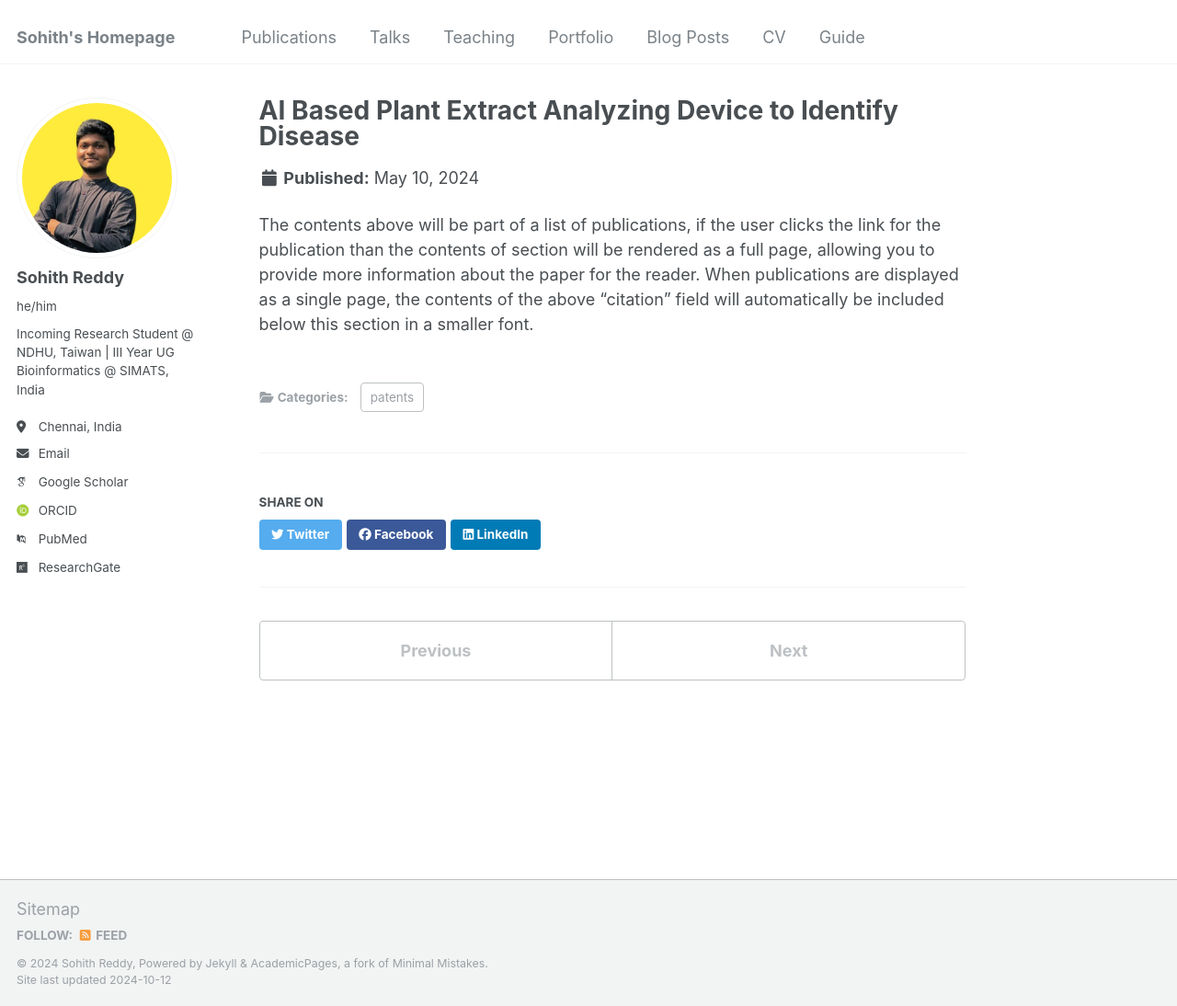
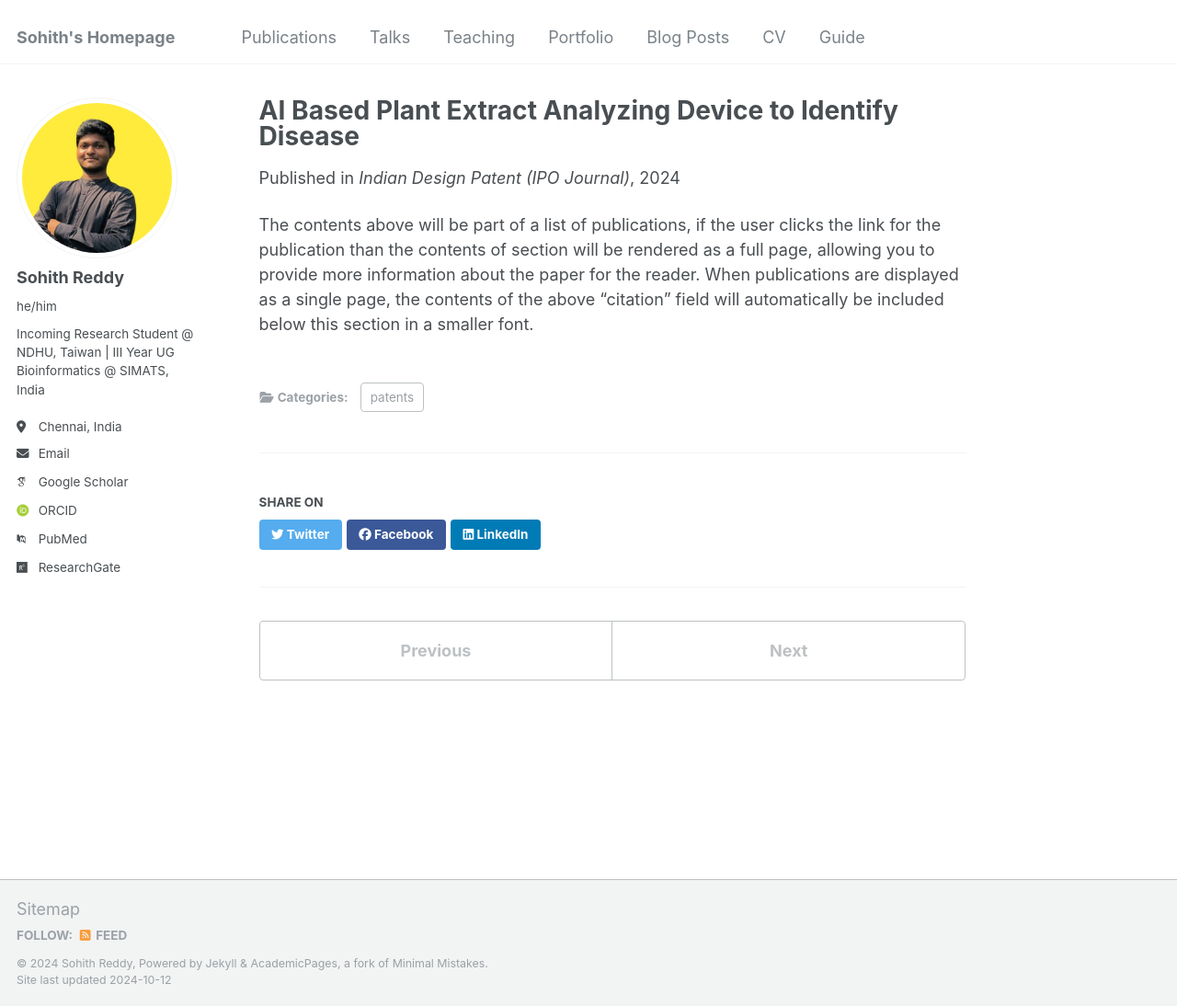
Before and after one commit to sohithpydev/sohith, a Jekyll site: the page built from _publications/2024-05-10.md, in a window 1280 px wide and 1094 px high. Shown: the whole window at 92% size. Built offline with Jekyll 4.4.1, drawn with Linux system fonts in a browser that asks for light colours; some web fonts are replaced.

Commit message:
Update 2024-05-10.md

```diff
--- a/_publications/2024-05-10.md
+++ b/_publications/2024-05-10.md
@@ -3,6 +3,7 @@ title: "AI Based Plant Extract Analyzing Device to Identify Disease"
 collection: publications
 category: patents
 permalink: /publication/2024-05-10
+venue: Indian Design Patent (IPO Journal)
 excerpt: 'Design patent: published'
 date: 2024-05-10
 paperurl: 'https://scholar.google.co.in/citations?view_op=view_citation&hl=en&user=2ZADAfIAAAAJ&citation_for_view=2ZADAfIAAAAJ:d1gkVwhDpl0C'
```
